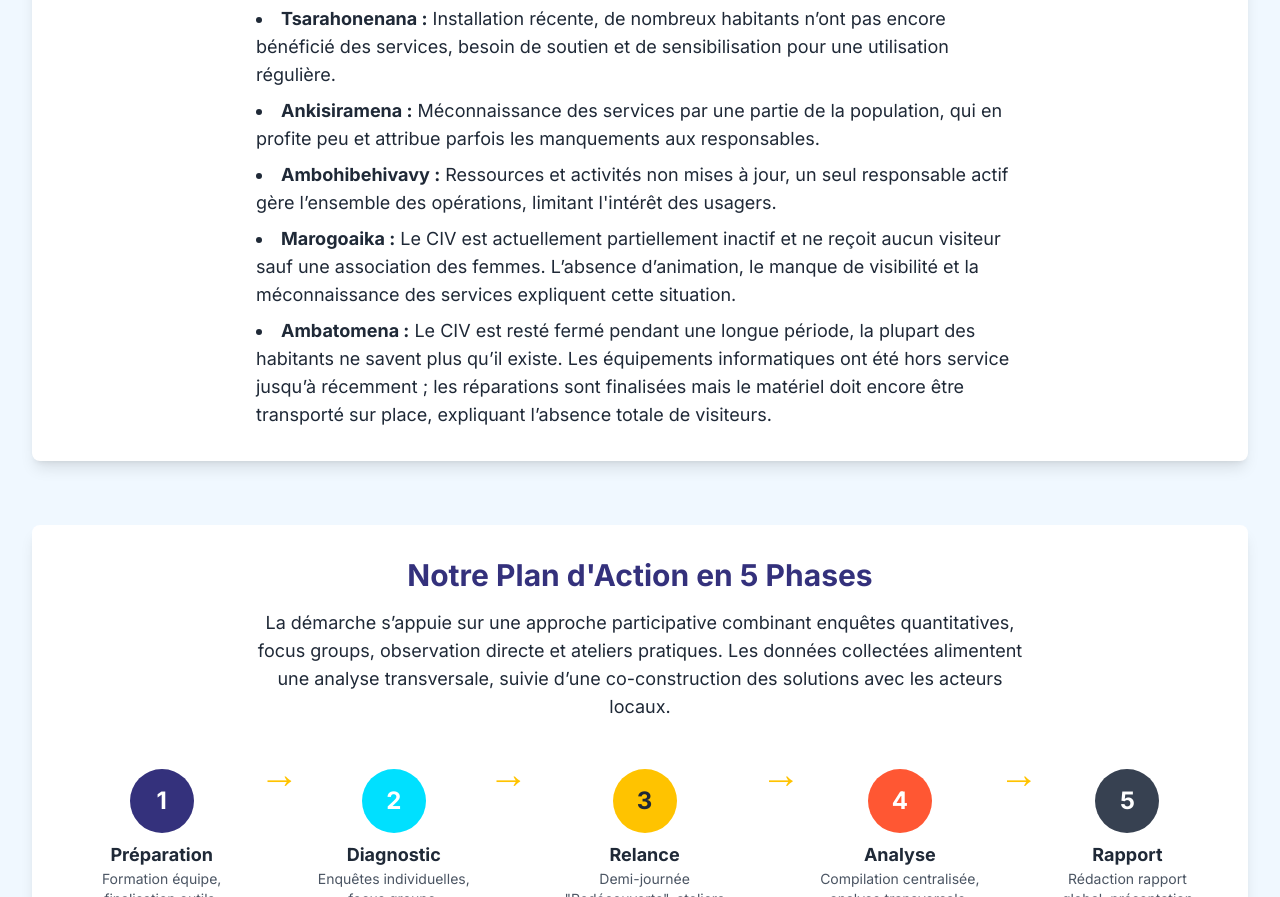
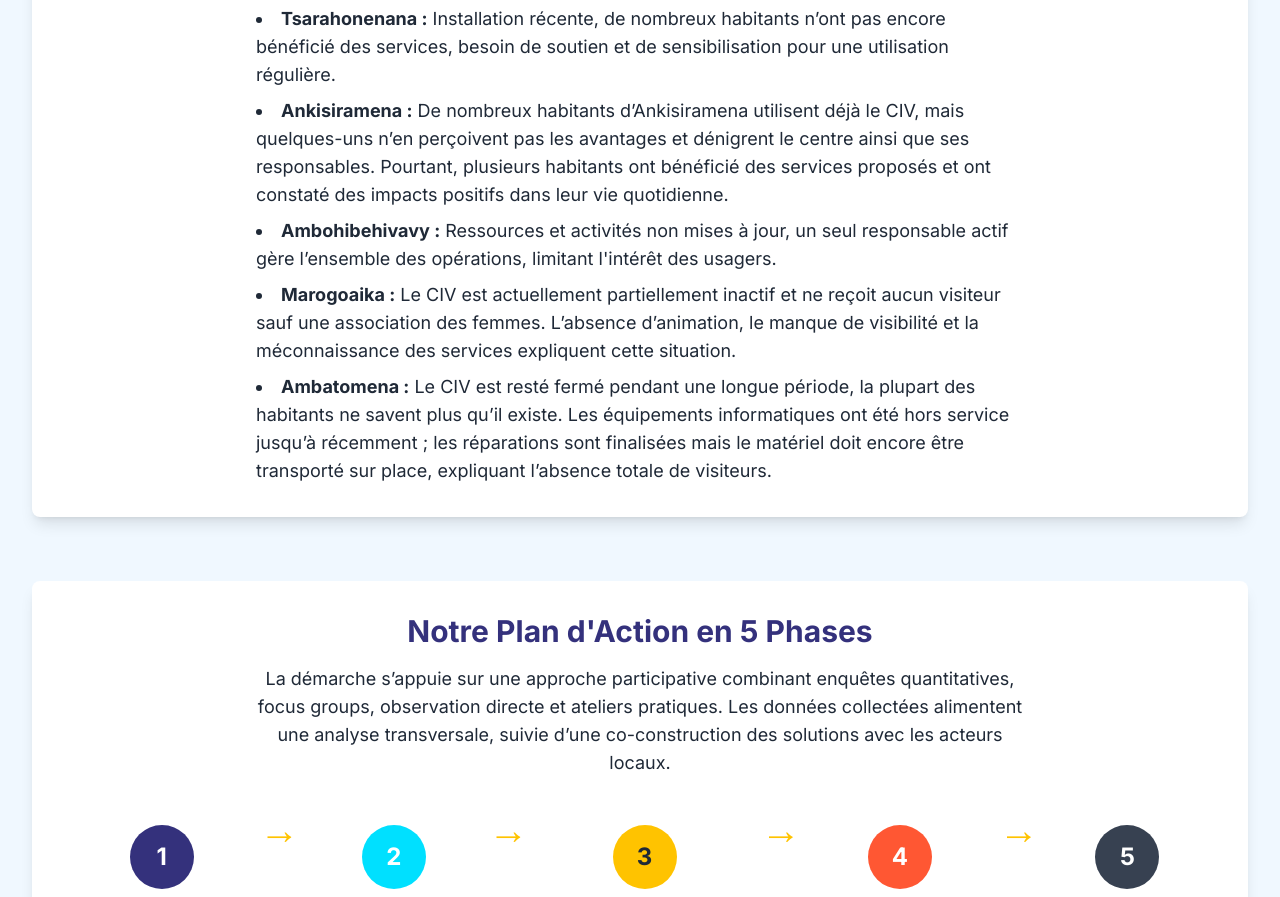
Before and after one commit to TahianaRakoto/redynamisationciv, a plain HTML site: page index.html in a window 1280 px wide. Shown: the part 2227-3124 px from the top of the page. Drawn offline with nearby package versions, Linux system fonts and the light colour scheme.

Commit message:
Update index.html

```diff
--- a/index.html
+++ b/index.html
@@ -117,7 +117,7 @@
                             <li><strong>Nomenjanahary :</strong> Faible clarté des rôles des responsables, locaux peu sécurisés, besoins forts de contenus en santé et agriculture.</li>
                             <li><strong>Ambaravaranala :</strong> L’association gestionnaire du CIV est en sommeil, absence de formalisation des engagements. L’absence d’animation des responsables, et le manque de visibilité.</li>
                             <li><strong>Tsarahonenana :</strong> Installation récente, de nombreux habitants n’ont pas encore bénéficié des services, besoin de soutien et de sensibilisation pour une utilisation régulière.</li>
-                            <li><strong>Ankisiramena :</strong> Méconnaissance des services par une partie de la population, qui en profite peu et attribue parfois les manquements aux responsables.</li>
+                            <li><strong>Ankisiramena :</strong> De nombreux habitants d’Ankisiramena utilisent déjà le CIV, mais quelques-uns n’en perçoivent pas les avantages et dénigrent le centre ainsi que ses responsables. Pourtant, plusieurs habitants ont bénéficié des services proposés et ont constaté des impacts positifs dans leur vie quotidienne.</li>
                             <li><strong>Ambohibehivavy :</strong> Ressources et activités non mises à jour, un seul responsable actif gère l’ensemble des opérations, limitant l'intérêt des usagers.</li>
                             <li><strong>Marogoaika :</strong> Le CIV est actuellement partiellement inactif et ne reçoit aucun visiteur sauf une association des femmes. L’absence d’animation, le manque de visibilité et la méconnaissance des services expliquent cette situation.</li>
                             <li><strong>Ambatomena :</strong> Le CIV est resté fermé pendant une longue période, la plupart des habitants ne savent plus qu’il existe. Les équipements informatiques ont été hors service jusqu’à récemment ; les réparations sont finalisées mais le matériel doit encore être transporté sur place, expliquant l’absence totale de visiteurs.</li>
```
